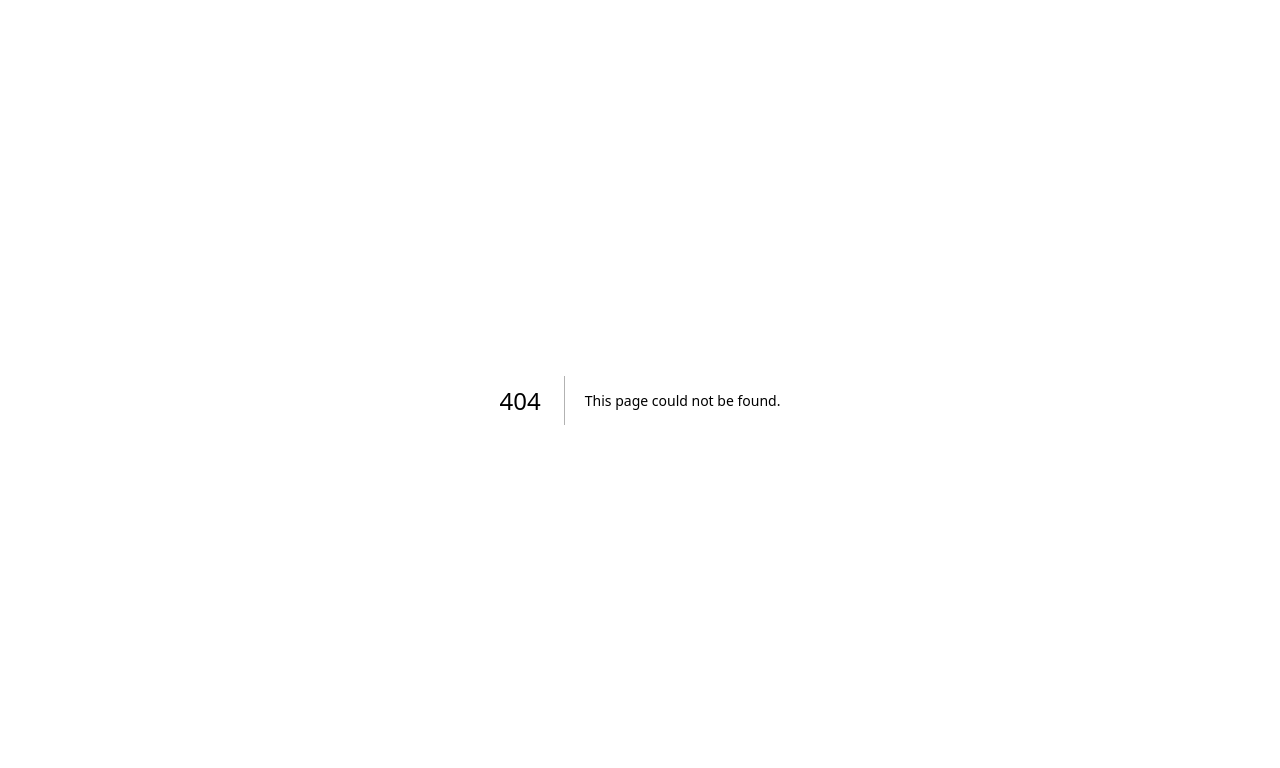
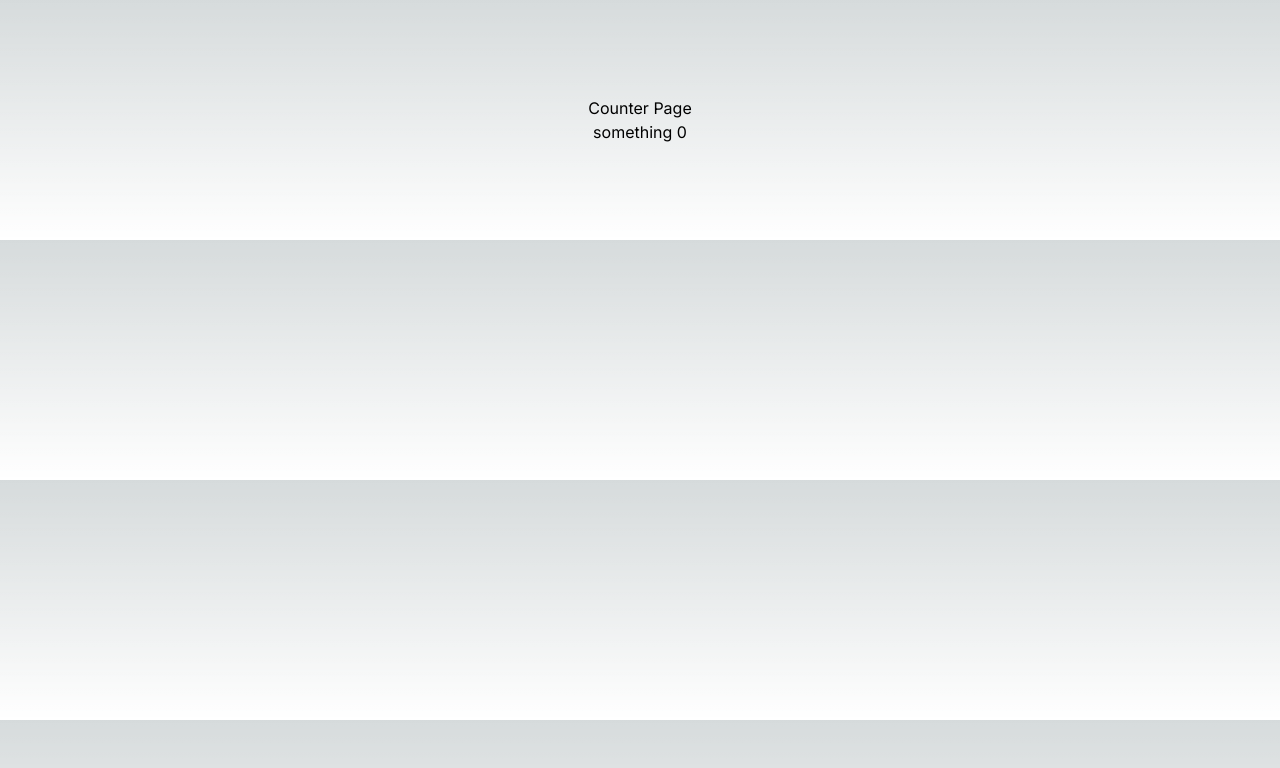
Before and after one commit to Futurizame/mvp-rumi-nextjs-main, a Next.js app: page /counter in a window 1280 px wide. Before the commit this address had no page. Shown: the top 768 px of the page. Built offline with nearby package versions, Linux system fonts and the light colour scheme.

Commit message:
something

```diff
--- /dev/null
+++ b/app/counter/page.tsx
@@ -0,0 +1,11 @@
+import Counter from "./ui/counter";
+
+export default function Page() {
+  return (
+    <main className="flex flex-col items-center p-24">
+      <p>Counter Page</p>
+
+      <Counter />
+    </main>
+  );
+}
--- /dev/null
+++ b/app/counter/ui/counter.tsx
@@ -0,0 +1,9 @@
+"use client";
+
+import { useState } from "react";
+
+export default function Counter() {
+  const [count] = useState(0);
+
+  return <div>something {count}</div>;
+}
--- a/app/page.tsx
+++ b/app/page.tsx
@@ -1,11 +1,15 @@
 import { rickAndMortyHandler } from "../src/adapter/input/rick-morty";
+import Link from "next/link";
 
 export default async function Home() {
-  const [ok, character, error] = await rickAndMortyHandler(1);
+  const response = await rickAndMortyHandler(1);
+
+  const [ok, character, error] = response;
 
   return (
     <main className="flex flex-col items-center p-24">
       <p>Home Page</p>
+      <Link href="counter">To Counter</Link>
       {ok ? (
         <div className="flex flex-col p-4 gap-2">
           <p>{character.id}</p>
--- a/tailwind.config.ts
+++ b/tailwind.config.ts
@@ -3,7 +3,7 @@ import type { Config } from "tailwindcss";
 const config: Config = {
   content: [
     "./pages/**/*.{js,ts,jsx,tsx,mdx}",
-    "./components/**/*.{js,ts,jsx,tsx,mdx}",
+    "./ui/**/*.{js,ts,jsx,tsx,mdx}",
     "./app/**/*.{js,ts,jsx,tsx,mdx}",
   ],
   theme: {
```
Also changed, not shown: .eslintrc.json.
